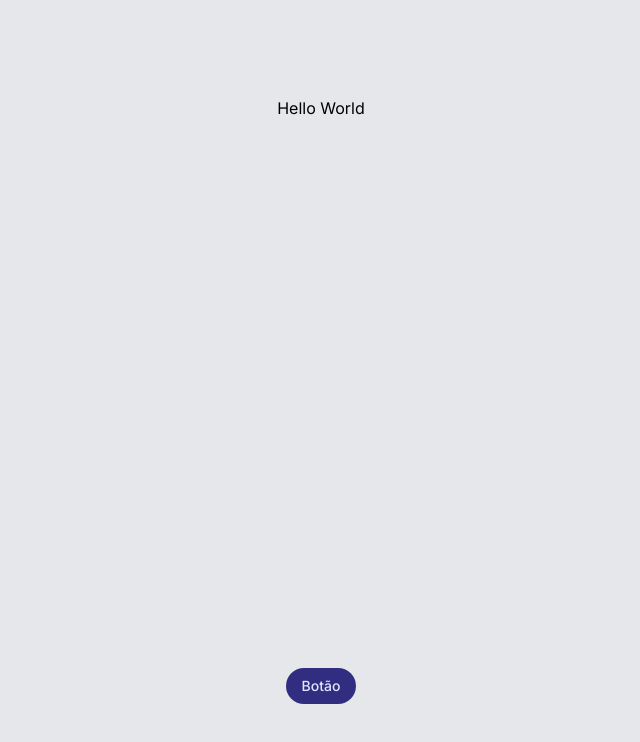
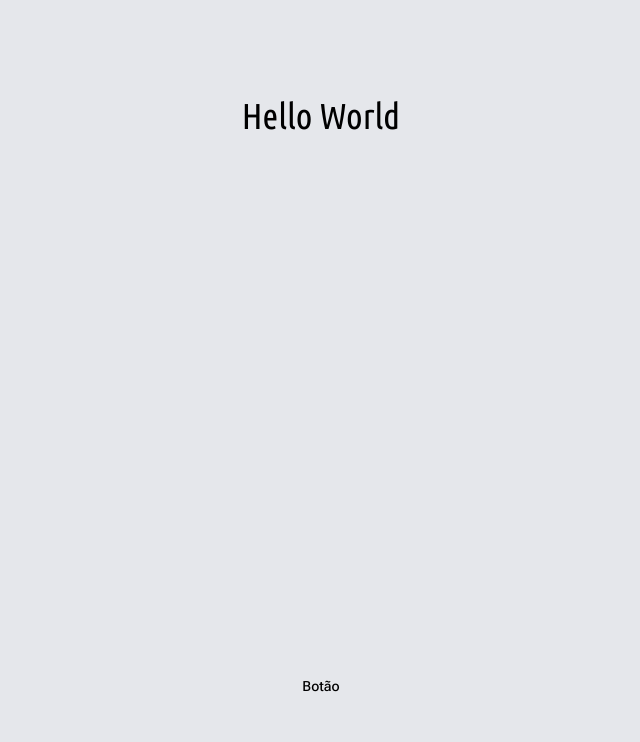
Before and after one commit to JohnnyCarreiro/next-prismic-tailwind-template, a Next.js app: page / in a window 1280 px wide. Shown: the top 742 px of the page, without its empty margins (319-959 px from the left). Built offline with nearby package versions, Linux system fonts and the light colour scheme.

Commit message:
feat(style): create theme extentions for fonts and colors

```diff
--- a/src/app/globals.css
+++ b/src/app/globals.css
@@ -1,11 +1,10 @@
 @tailwind base;
 @tailwind components;
 @tailwind utilities;
-
 
 @media (prefers-color-scheme: light) {
 }
 
 body {
-  @apply bg-gray-200
+  @apply bg-gray-200 font-sans;
 }
--- a/src/app/layout.tsx
+++ b/src/app/layout.tsx
@@ -1,7 +1,15 @@
 import './globals.css'
-import { Inter } from 'next/font/google'
+import {
+  Roboto_Flex as Roboto,
+  Ubuntu_Condensed as Ubuntu,
+} from 'next/font/google'
 
-const inter = Inter({ subsets: ['latin'] })
+const roboto = Roboto({ subsets: ['latin'], variable: '--font-roboto' })
+const ubuntu = Ubuntu({
+  subsets: ['latin'],
+  weight: '400',
+  variable: '--font-ubuntu',
+})
 
 export const metadata = {
   title: 'Create Next App',
@@ -15,7 +23,9 @@ export default function RootLayout({
 }) {
   return (
     <html lang="en">
-      <body className={inter.className}>{children}</body>
+      <body className={`${roboto.variable} ${ubuntu.variable} font-sans`}>
+        {children}
+      </body>
     </html>
   )
 }
--- a/src/app/page.tsx
+++ b/src/app/page.tsx
@@ -4,9 +4,11 @@ import Image from 'next/image'
 export default function Home() {
   return (
     <main className="flex min-h-screen flex-col items-center justify-between px-24 py-24">
-      <h1>Hello World</h1>
+      <h1 className={'font-brand text-4xl'}>Hello World</h1>
       <Button
-        className={'rounded-full px-4'}
+        className={
+          'rounded-full bg-brand_primary px-4 text-primary-950 hover:bg-primary-200'
+        }
         isLoading={false}
         variant={'secondary'}
         disabled={false}
--- /dev/null
+++ b/src/styles/tokens/colors.ts
@@ -0,0 +1,108 @@
+exports.default = {
+  gray: {
+    50: '#f5f6f6',
+    100: '#e6e7e7',
+    200: '#cfd2d2',
+    300: '#aeb2b2',
+    400: '#858b8b',
+    500: '#6a7070',
+    600: '#575b5b',
+    700: '#4d5151',
+    800: '#444646',
+    900: '#3c3d3d',
+    950: '#252627',
+  },
+
+  primary: {
+    50: '#f3fafa',
+    100: '#d5f2f0',
+    200: '#abe4e1',
+    300: '#60c6c5',
+    400: '#4db2b4',
+    500: '#349498',
+    600: '#27757a',
+    700: '#235e62',
+    800: '#204b4f',
+    900: '#1e4143',
+    950: '#0c2427',
+  },
+
+  secondary: {
+    50: '#f4f4f2',
+    100: '#e2e2df',
+    200: '#c8c7c0',
+    300: '#a8a59c',
+    400: '#8f8b80',
+    500: '#807c72',
+    600: '#6e6860',
+    700: '#605b55',
+    800: '#4d4a46',
+    900: '#45413e',
+    950: '#262422',
+  },
+
+  info: {
+    50: '#f4f7fb',
+    100: '#e7f0f7',
+    200: '#cbdeec',
+    300: '#9cc2dd',
+    400: '#609ec6',
+    500: '#4488b3',
+    600: '#336c96',
+    700: '#2a577a',
+    800: '#264b66',
+    900: '#244056',
+    950: '#182939',
+  },
+
+  alert: {
+    50: '#f8f5ee',
+    100: '#efe7d2',
+    200: '#e1cea7',
+    300: '#cfae75',
+    400: '#c69c60',
+    500: '#b17e41',
+    600: '#986336',
+    700: '#7a4b2e',
+    800: '#673f2c',
+    900: '#59362a',
+    950: '#331c15',
+  },
+
+  danger: {
+    50: '#fcf4f4',
+    100: '#f9ebea',
+    200: '#f2dad9',
+    300: '#e8bbb9',
+    400: '#db9291',
+    500: '#c66061',
+    600: '#b34b51',
+    700: '#963a42',
+    800: '#7e333c',
+    900: '#6c2f38',
+    950: '#3b161a',
+  },
+
+  success: {
+    50: '#eefbf4',
+    100: '#d6f5e4',
+    200: '#b1e9cc',
+    300: '#7ed7b0',
+    400: '#60c69c',
+    500: '#27a273',
+    600: '#18835d',
+    700: '#13694c',
+    800: '#12533e',
+    900: '#104434',
+    950: '#08261e',
+  },
+
+  brand_primary: '#60c6c5',
+  brand_analogous: '#7360c6',
+  brand_secondary: '#605b55',
+
+  // info: '#60b3c6',
+  // danger: '#c66061',
+  // success: '#94c660',
+  // warning: '#c6c560',
+}
--- a/tailwind.config.js
+++ b/tailwind.config.js
@@ -7,11 +7,11 @@ module.exports = {
   ],
   theme: {
     extend: {
-      backgroundImage: {
-        'gradient-radial': 'radial-gradient(var(--tw-gradient-stops))',
-        'gradient-conic':
-          'conic-gradient(from 180deg at 50% 50%, var(--tw-gradient-stops))',
+      fontFamily: {
+        sans: 'var(--font-roboto)',
+        brand: 'var(--font-ubuntu)',
       },
+      colors: require('./src/styles/tokens/colors'),
     },
   },
   plugins: [],
```
